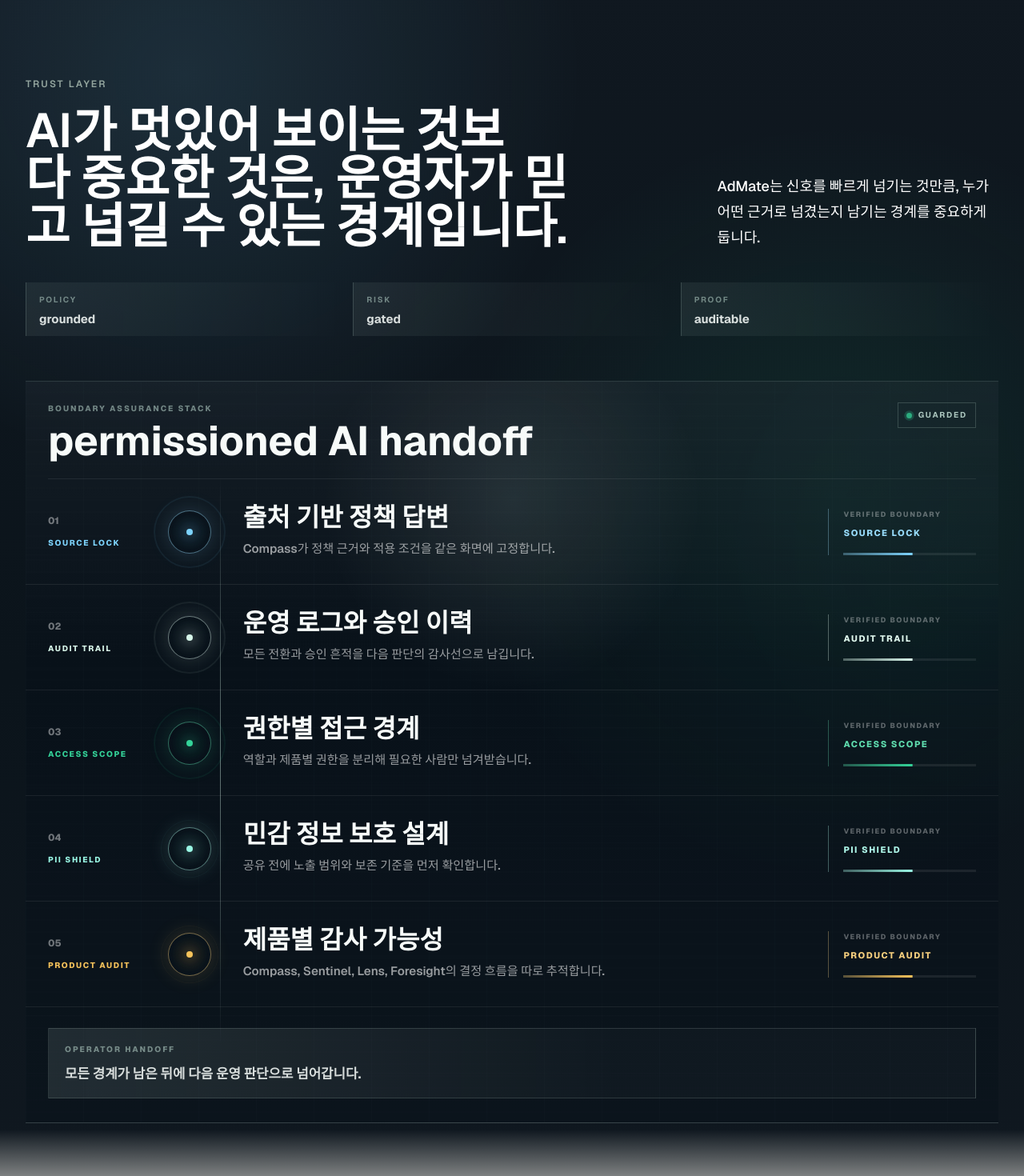
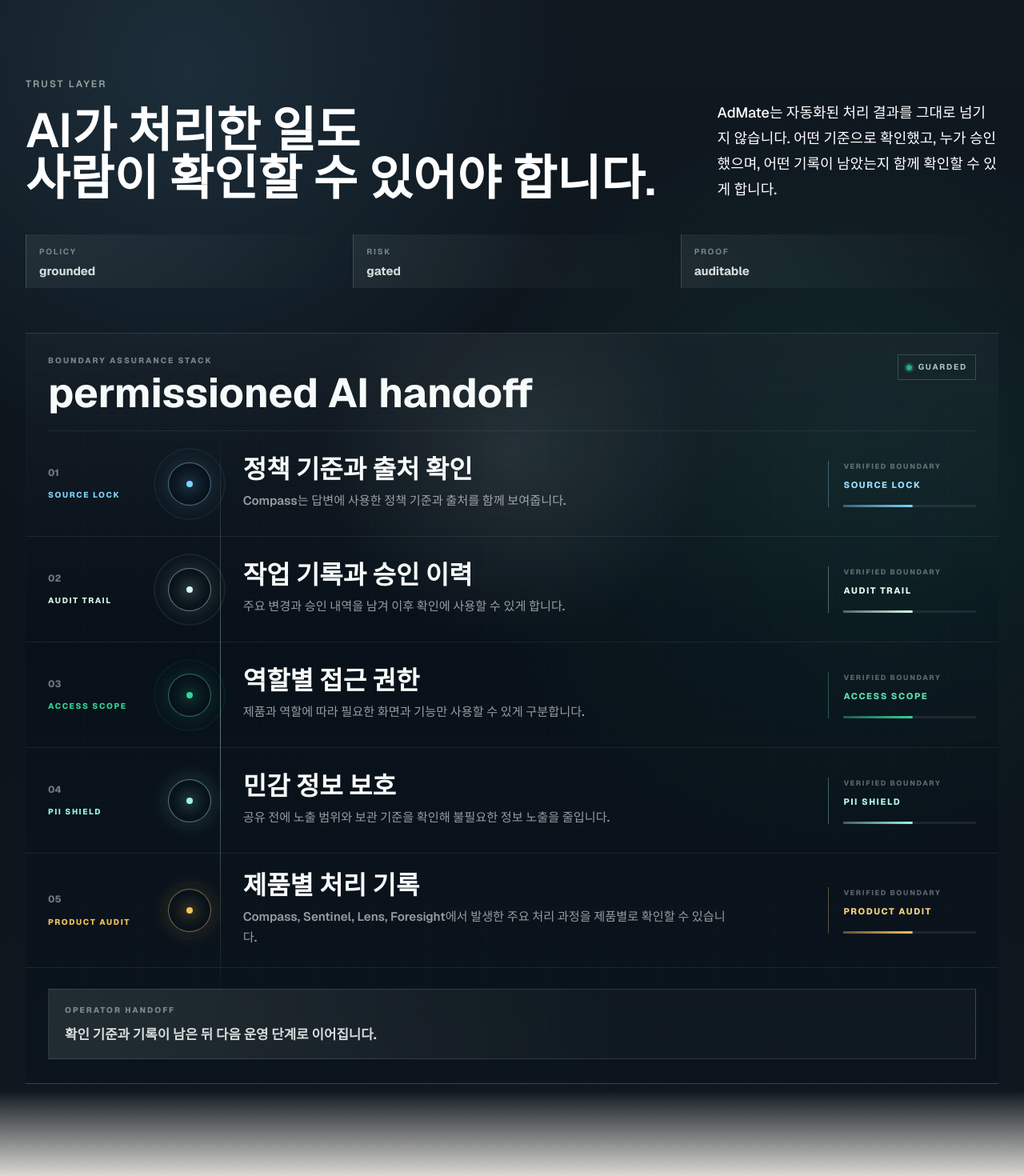
Before and after one commit to Jhongjin/admate-homepage, a Next.js app: page / in a window 1280 px wide. Shown: the part 2860-4330 px from the top of the page at 80% size. Built offline with nearby package versions, Linux system fonts and the light colour scheme.

Commit message:
Refine homepage trust layer copy

```diff
--- a/src/components/home/HomeRebuildExperience.tsx
+++ b/src/components/home/HomeRebuildExperience.tsx
@@ -114,36 +114,36 @@
 const trustSignals = [
   {
     code: "01",
-    title: "출처 기반 정책 답변",
-    detail: "Compass가 정책 근거와 적용 조건을 같은 화면에 고정합니다.",
+    title: "정책 기준과 출처 확인",
+    detail: "Compass는 답변에 사용한 정책 기준과 출처를 함께 보여줍니다.",
     status: "Source lock",
     accent: "#7DD3FC",
   },
   {
     code: "02",
-    title: "운영 로그와 승인 이력",
-    detail: "모든 전환과 승인 흔적을 다음 판단의 감사선으로 남깁니다.",
+    title: "작업 기록과 승인 이력",
+    detail: "주요 변경과 승인 내역을 남겨 이후 확인에 사용할 수 있게 합니다.",
     status: "Audit trail",
     accent: "#D8F6EA",
   },
   {
     code: "03",
-    title: "권한별 접근 경계",
-    detail: "역할과 제품별 권한을 분리해 필요한 사람만 넘겨받습니다.",
+    title: "역할별 접근 권한",
+    detail: "제품과 역할에 따라 필요한 화면과 기능만 사용할 수 있게 구분합니다.",
     status: "Access scope",
     accent: "#34D399",
   },
   {
     code: "04",
-    title: "민감 정보 보호 설계",
-    detail: "공유 전에 노출 범위와 보존 기준을 먼저 확인합니다.",
+    title: "민감 정보 보호",
+    detail: "공유 전에 노출 범위와 보관 기준을 확인해 불필요한 정보 노출을 줄입니다.",
     status: "PII shield",
     accent: "#99F6E4",
   },
   {
     code: "05",
-    title: "제품별 감사 가능성",
-    detail: "Compass, Sentinel, Lens, Foresight의 결정 흐름을 따로 추적합니다.",
+    title: "제품별 처리 기록",
+    detail: "Compass, Sentinel, Lens, Foresight에서 발생한 주요 처리 과정을 제품별로 확인할 수 있습니다.",
     status: "Product audit",
     accent: "#F6C35B",
   },
@@ -424,11 +424,13 @@
           <div>
             <div className="text-xs font-semibold uppercase tracking-[0.18em] text-[#93A59E]">Trust layer</div>
             <h2 className="mt-5 max-w-[980px] text-balance text-4xl font-semibold leading-[1.02] sm:text-6xl">
-              AI가 멋있어 보이는 것보다 중요한 것은, 운영자가 믿고 넘길 수 있는 경계입니다.
+              <span className="block">AI가 처리한 일도</span>
+              <span className="block">사람이 확인할 수 있어야 합니다.</span>
             </h2>
           </div>
           <p className="max-w-[420px] text-lg font-medium leading-8 text-white/58">
-            AdMate는 신호를 빠르게 넘기는 것만큼, 누가 어떤 근거로 넘겼는지 남기는 경계를 중요하게 둡니다.
+            AdMate는 자동화된 처리 결과를 그대로 넘기지 않습니다. 어떤 기준으로 확인했고, 누가 승인했으며,
+            어떤 기록이 남았는지 함께 확인할 수 있게 합니다.
           </p>
         </div>
 
@@ -489,7 +491,7 @@
 
           <div className="homepage-trust-lock">
             <span>operator handoff</span>
-            <strong>모든 경계가 남은 뒤에 다음 운영 판단으로 넘어갑니다.</strong>
+            <strong>확인 기준과 기록이 남은 뒤 다음 운영 단계로 이어집니다.</strong>
           </div>
         </div>
       </div>
```
